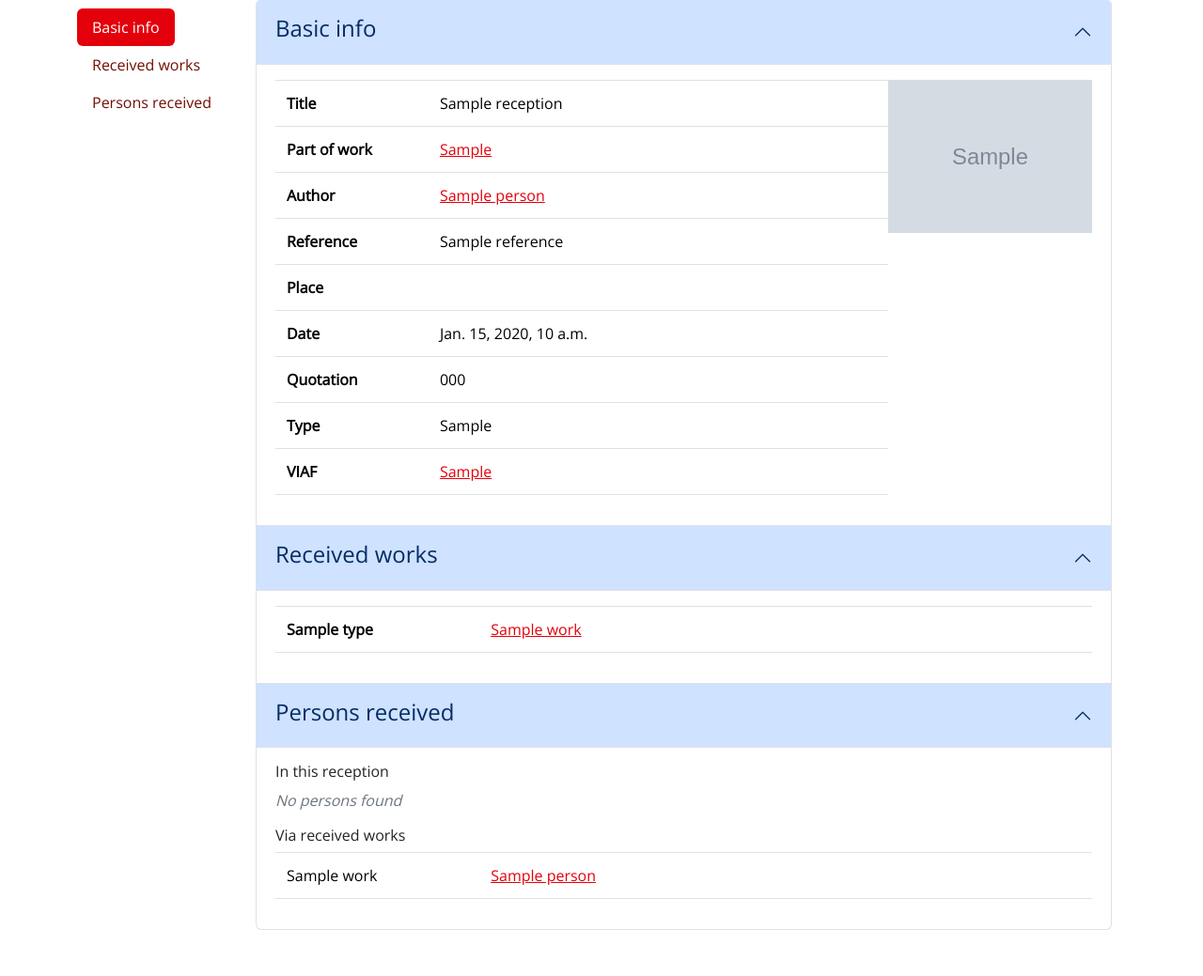
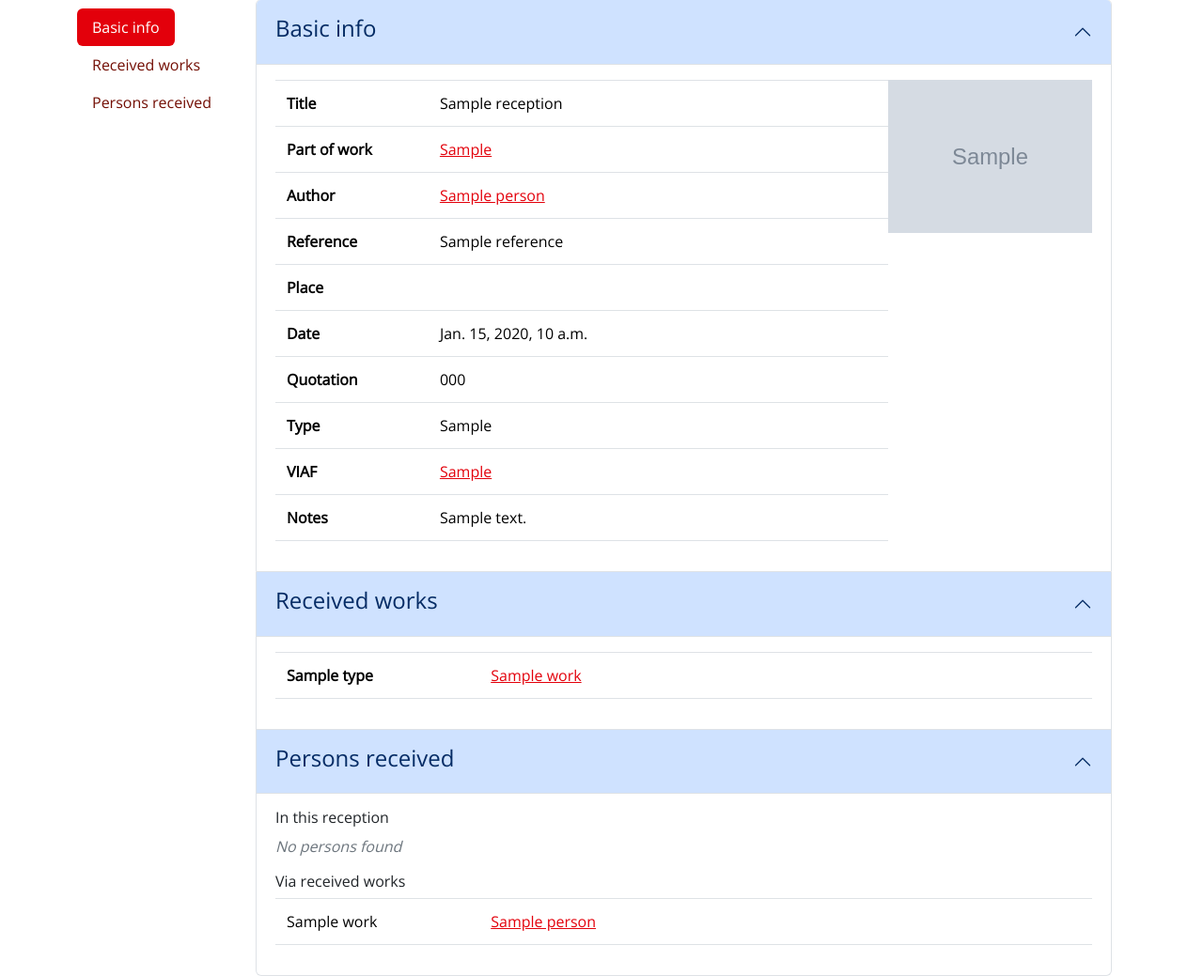
Before and after one commit to tsg-humlab/shewrote, a Django app: template shewrote/templates/shewrote/reception.html in a window 1280 px wide. Shown: the part 147-1186 px from the top of the page at 94% size. Before the commit the page ends 1137 px from the top, so only its background shows below. Run offline with Django 4.2, Linux system fonts and the light colour scheme; the template is opened without the code that fills it: most values are stand-ins (such as "Sample title", 1, 10 or a date in 2020); grey boxes marked "Sample" are stand-in pictures; some libraries are stand-ins or nearby versions.

Commit message:
feat: Add notes to Reception details

```diff
--- a/shewrote/templates/shewrote/reception.html
+++ b/shewrote/templates/shewrote/reception.html
@@ -117,6 +117,12 @@
                                                 </a>
                                             </td>
                                         </tr>
+                                        <tr>
+                                            <th scope="row" class="w-25">Notes</th>
+                                            <td>
+                                                {{ reception.notes }}
+                                            </td>
+                                        </tr>
                                     </tbody>
                                 </table>
                                 </div>
```
